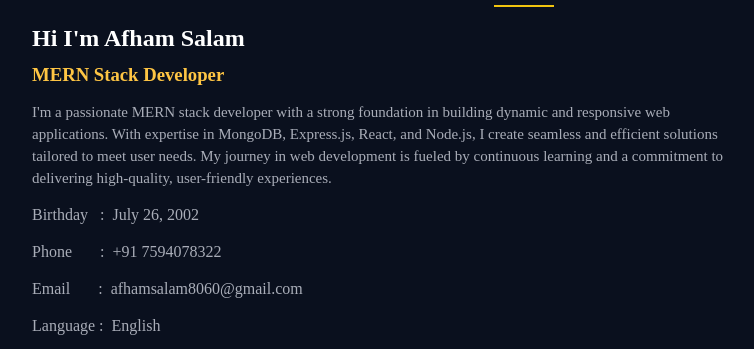
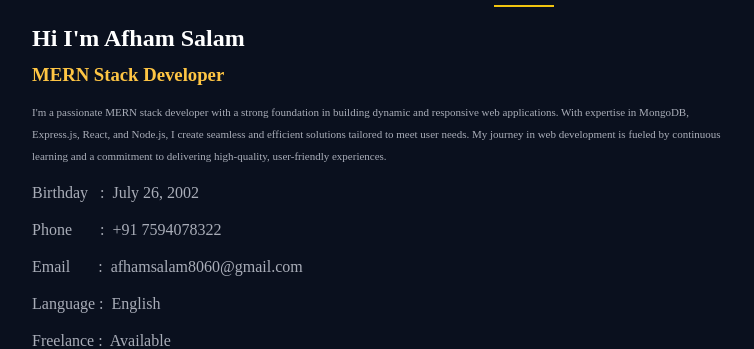
Before and after one commit to Afham-Salam/Personal-Website, a plain HTML site: page index.html in a window 1280 px wide. Shown: the part 929-1278 px from the top of the page, without its empty margins (116-870 px from the left). Drawn offline with nearby package versions, Linux system fonts and the light colour scheme; a web font is replaced by a local one.

Commit message:
font size changed

```diff
--- a/style.css
+++ b/style.css
@@ -1114,7 +1114,8 @@
 
   }
   .para p{
-    font-size: 15px!important;
+    font-size: 11px!important;
+
   }
    .progress{
     height: 47px;
```
